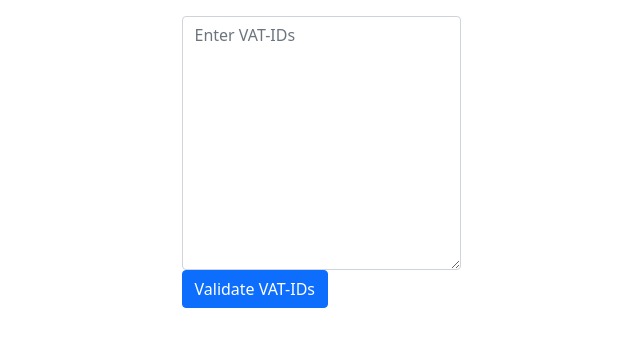
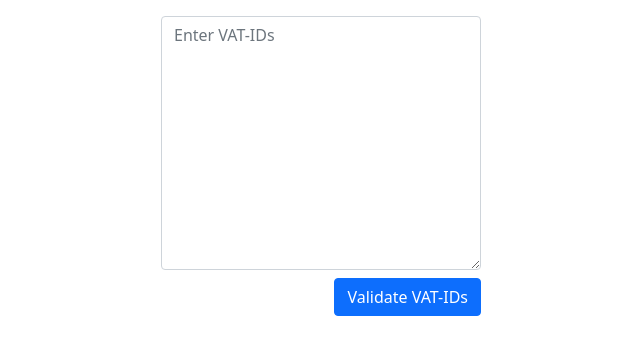
Before and after one commit to Mux-Mastermann/VAT-ID_Validator, a Flask app: page / in a window 1280 px wide. Shown: the part 56-411 px from the top of the page, without its empty margins (319-959 px from the left). Run offline with Flask 2, Linux system fonts and the light colour scheme.

Commit message:
Button right alignment

```diff
--- a/templates/index.html
+++ b/templates/index.html
@@ -4,13 +4,20 @@
 
 {% block body %}
 
-    <div class="container pt-3">
-        <form action="/" method="post">
-            <div class="form-group w-25 mh-100 mx-auto">
-                <textarea name="vat_ids" class="form-control" rows="10" placeholder="Enter VAT-IDs"></textarea>
-                <button type="submit" class="btn btn-primary">Validate VAT-IDs</button>
+    <div class="w-25 mt-3 mx-auto">
+        <form action="">
+            <div class="row">
+                <div class="col">
+                    <textarea name="vat_ids" class="form-control" rows="10" placeholder="Enter VAT-IDs"></textarea>
+                </div>
+            </div>
+            <div class="row">
+                <div class="col mt-2 d-grid justify-content-md-end">
+                    <button type="submit" class="btn btn-primary">Validate VAT-IDs</button>
+                </div>
             </div>
         </form>
     </div>
 
+
 {% endblock %}
```
